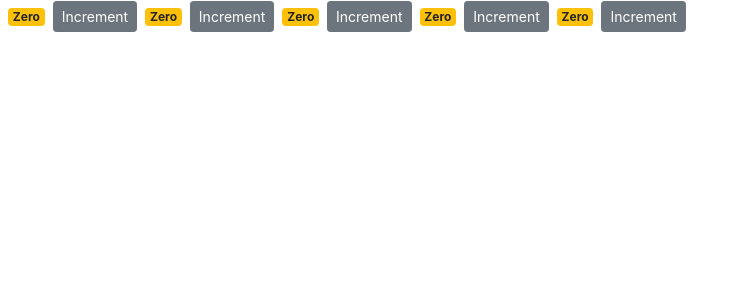
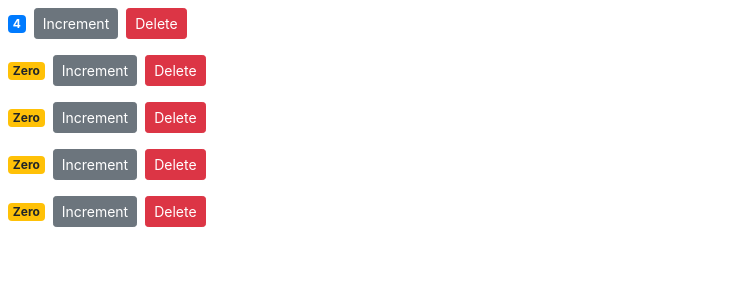
Before and after one commit to saarang1995/react-app, a React (Create React App) app: page / in a window 1280 px wide. Shown: the top 300 px of the page, without its empty margins (0-741 px from the left). Built offline with nearby package versions, Linux system fonts and the light colour scheme.

Commit message:
working on single source of truth

```diff
--- a/src/components/counter.jsx
+++ b/src/components/counter.jsx
@@ -2,7 +2,7 @@
 
 class Counter extends Component {
   state = {
-    count: 0,
+    value: this.props.counter.value,
     tags: ["tag1", "tag2", "tag3"]
   };
 
@@ -23,35 +23,39 @@
   }
 
   render() {
-
-    console.log(this.props);
     return (
-      <React.Fragment>
+      <div>
         {/* ghost div */}
         <span className={this.getBadgeClasses()}>{this.formatCount()}</span>
         <button
-          onClick={this.handleIncrement}
+          onClick={() => this.props.onIncrement(this.props.counter)}
           className="btn btn-secondary btn-sm"
         >
           Increment
         </button>
+        <button
+          onClick={() => this.props.onDelete(this.props.counter.id)}
+          className="btn btn-danger btn-sm m-2"
+        >
+          Delete
+        </button>
         {/* {this.renderTags()} */}
-      </React.Fragment>
+      </div>
     );
   }
 
   handleIncrement = () => {
-    this.setState({ count: this.state.count + 1 });
+    this.setState({ value: this.props.counter.value + 1 });
   };
   getBadgeClasses() {
     let countClass = "badge m-2 badge-";
-    countClass += this.state.count === 0 ? "warning" : "primary";
+    countClass += this.props.counter.value === 0 ? "warning" : "primary";
     return countClass;
   }
 
   formatCount() {
-    const { count } = this.state;
-    return count === 0 ? "Zero" : count;
+    const { value } = this.state;
+    return value === 0 ? "Zero" : value;
   }
 }
 
--- a/src/components/counters.jsx
+++ b/src/components/counters.jsx
@@ -10,11 +10,20 @@
       { id: 5, value: 0 }
     ]
   };
+
+  handleDelete = (counterId) => {
+    const counters = this.state.counters.filter( c => c.id != counterId);
+    this.setState({counters});
+  };
   render() {
     return (
       <div>
         {this.state.counters.map(counter => (
-          <Counter key={counter.id} value={counter.value} selected={true} />
+          <Counter
+            key={counter.id}
+            onDelete={this.handleDelete}
+            counter={counter}
+          />
         ))}
       </div>
     );
```
